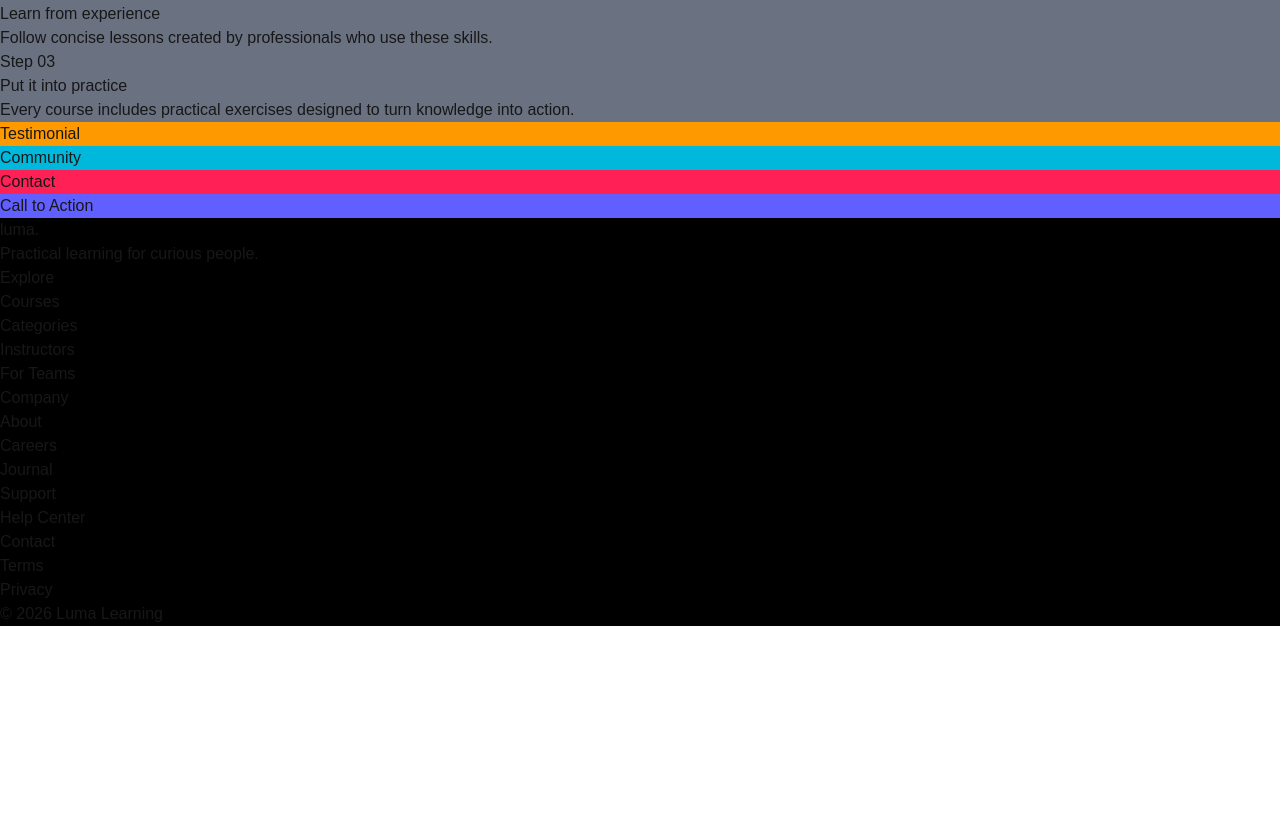
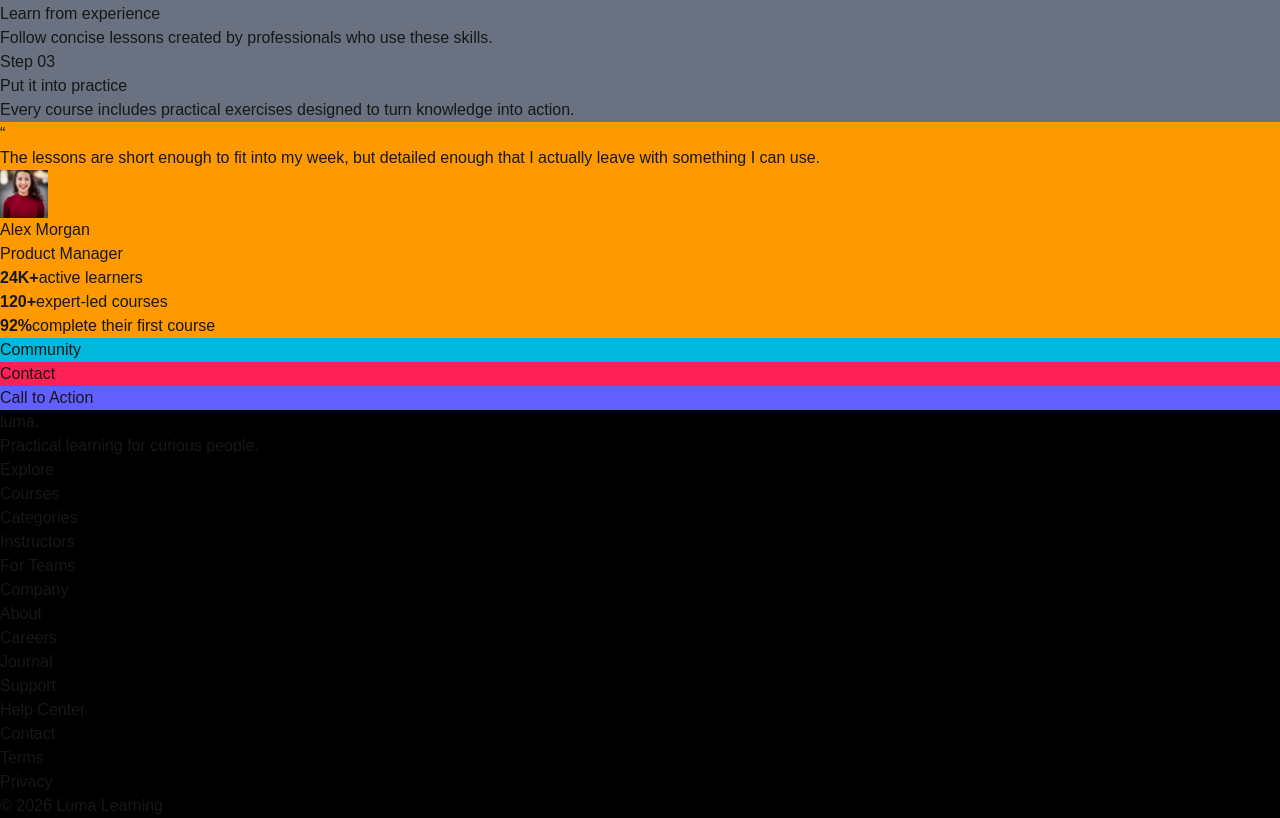
Before and after one commit to raresan/buzzvel-coding-test1-renan-alonso, a Next.js app: page / in a window 1280 px wide. Shown: the part 2241-3059 px from the top of the page. Before the commit the page ends 2867 px from the top, so only its background shows below. Built offline with nearby package versions, Linux system fonts and the light colour scheme.

Commit message:
feat: testimonial initial structure

```diff
--- a/app/components/sections/FeaturedCourse.tsx
+++ b/app/components/sections/FeaturedCourse.tsx
@@ -1,5 +1,4 @@
-import Image from 'next/image'
-import { StaticImageData } from 'next/image'
+import Image, { StaticImageData } from 'next/image'
 
 import type { ClickableProps } from '../ui/Clickable'
 
--- a/app/components/sections/Hero.tsx
+++ b/app/components/sections/Hero.tsx
@@ -1,5 +1,4 @@
-import { StaticImageData } from 'next/image'
-import Image from 'next/image'
+import Image, { StaticImageData } from 'next/image'
 
 import type { ClickableProps } from '../ui/Clickable'
 
--- a/app/components/sections/Testimonial.tsx
+++ b/app/components/sections/Testimonial.tsx
@@ -1,3 +1,57 @@
-export default function Testimonial() {
-  return <section className="bg-amber-500">Testimonial</section>
+import Image, { StaticImageData } from 'next/image'
+interface TestimonialMetric {
+  value: string
+  label: string
 }
+
+interface TestimonialProps {
+  data: {
+    quote: string
+    author: {
+      name: string
+      role: string
+      avatar: string | StaticImageData
+    }
+    metrics: TestimonialMetric[]
+  }
+}
+
+export default function Testimonial({ data }: TestimonialProps) {
+  return (
+    <section className="bg-amber-500">
+      <div>
+        <div>
+          <span aria-hidden="true">“</span>
+          <blockquote>
+            <p>{data.quote}</p>
+          </blockquote>
+        </div>
+
+        <div>
+          <Image
+            src={data.author.avatar}
+            alt={data.author.name}
+            width={48}
+            height={48}
+          />
+
+          <div>
+            <p>{data.author.name}</p>
+            <p>{data.author.role}</p>
+          </div>
+        </div>
+      </div>
+
+      <div>
+        <ul>
+          {data.metrics.map((metric, index) => (
+            <li key={index}>
+              <strong>{metric.value}</strong>
+              <span>{metric.label}</span>
+            </li>
+          ))}
+        </ul>
+      </div>
+    </section>
+  )
+}
--- a/app/data/index.js
+++ b/app/data/index.js
@@ -147,7 +147,7 @@ export const data = {
     author: {
       name: 'Alex Morgan',
       role: 'Product Manager',
-      avatar: 'alex-avatar.jpg',
+      avatar: '/images/alex-morgan.jpg',
     },
     metrics: [
       { value: '24K+', label: 'active learners' },
--- a/app/page.tsx
+++ b/app/page.tsx
@@ -16,7 +16,7 @@ export default function Home() {
       <Categories data={data.categories} />
       <FeaturedCourse data={data.featuredCourse} />
       <HowItWorks data={data.howItWorks} />
-      <Testimonial />
+      <Testimonial data={data.testimonial} />
       <Community />
       <Contact />
       <CallToAction />
```
Also changed, not shown: public/images/alex-morgan.jpg (added).
